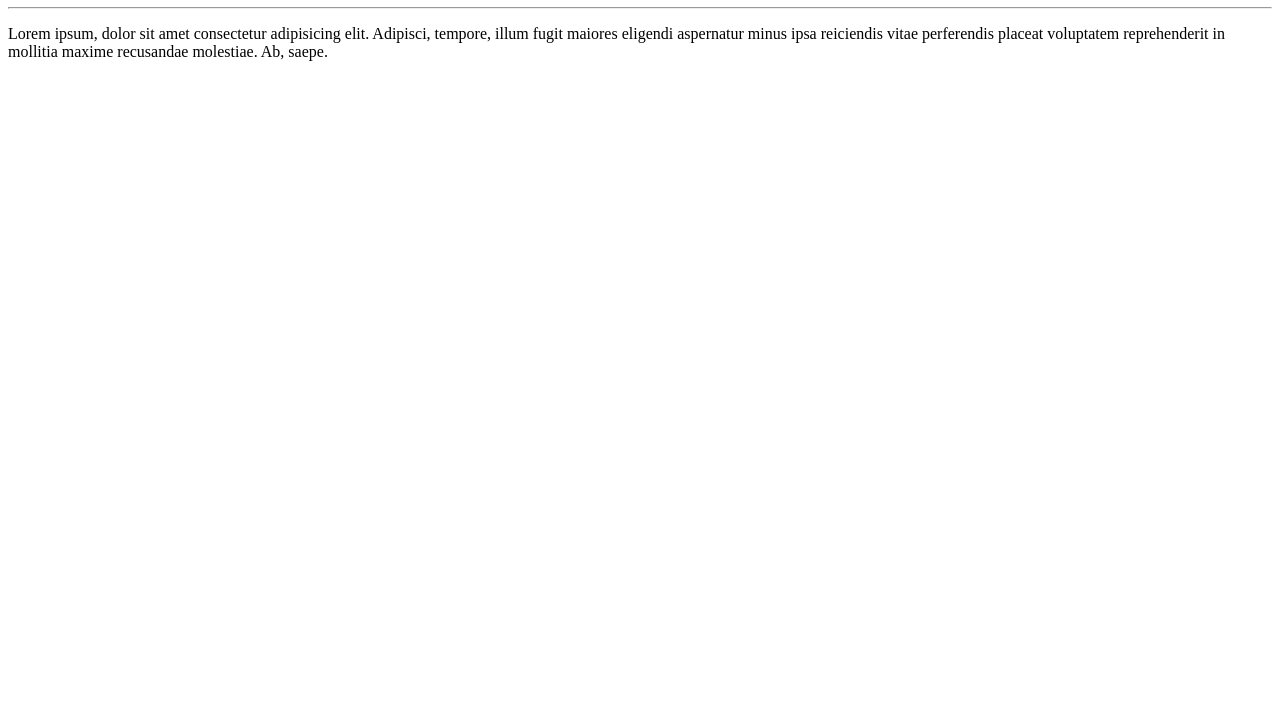
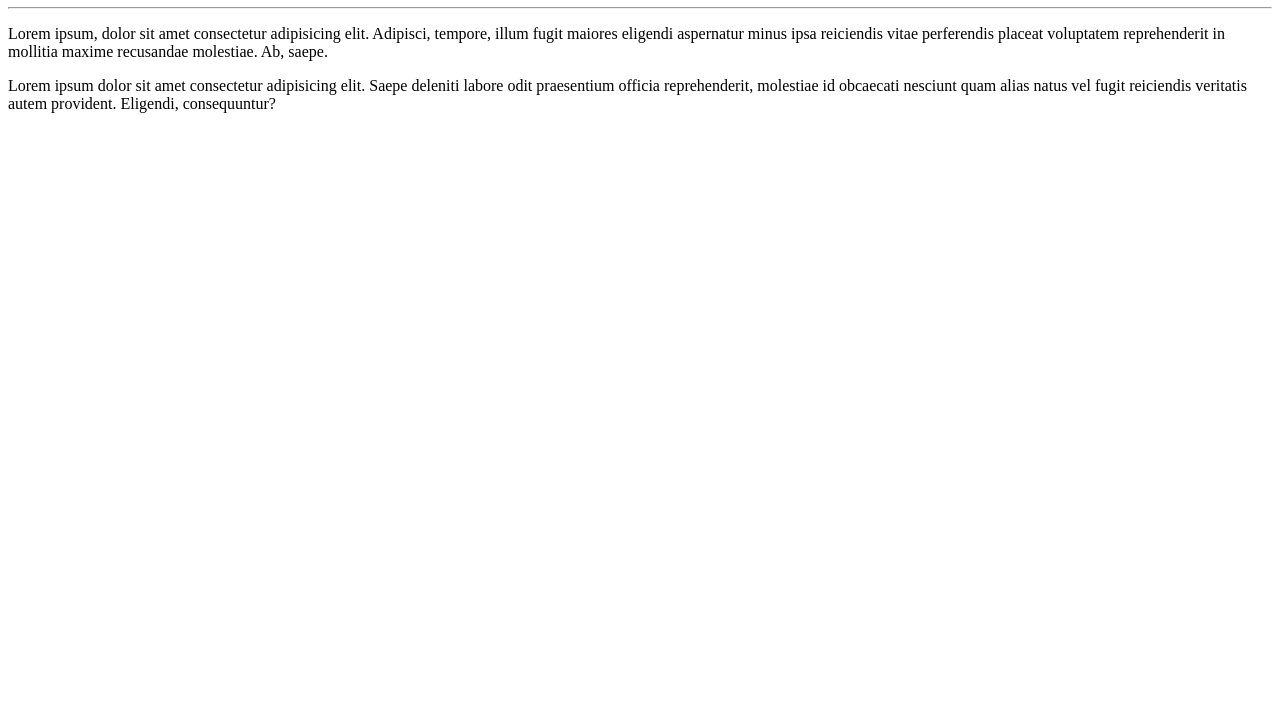
Before and after one commit to DiogenesHenicka/Ola-Mundo, a plain HTML site: page site-exemplo/index.html in a window 1280 px wide. Shown: the part 73-800 px from the top of the page. Drawn offline with Linux system fonts and the light colour scheme.

Commit message:
adicionei um parágrafo

```diff
--- a/site-exemplo/index.html
+++ b/site-exemplo/index.html
@@ -10,5 +10,7 @@
     <h1>Olá, Mundo!</h1>
     <hr>
     <p>Lorem ipsum, dolor sit amet consectetur adipisicing elit. Adipisci, tempore, illum fugit maiores eligendi aspernatur minus ipsa reiciendis vitae perferendis placeat voluptatem reprehenderit in mollitia maxime recusandae molestiae. Ab, saepe.</p>
+    <p>Lorem ipsum dolor sit amet consectetur adipisicing elit. Saepe deleniti labore odit praesentium officia reprehenderit, molestiae id obcaecati nesciunt quam alias natus vel fugit reiciendis veritatis autem provident. Eligendi, consequuntur?
+    </p>
 </body>
 </html>
```
